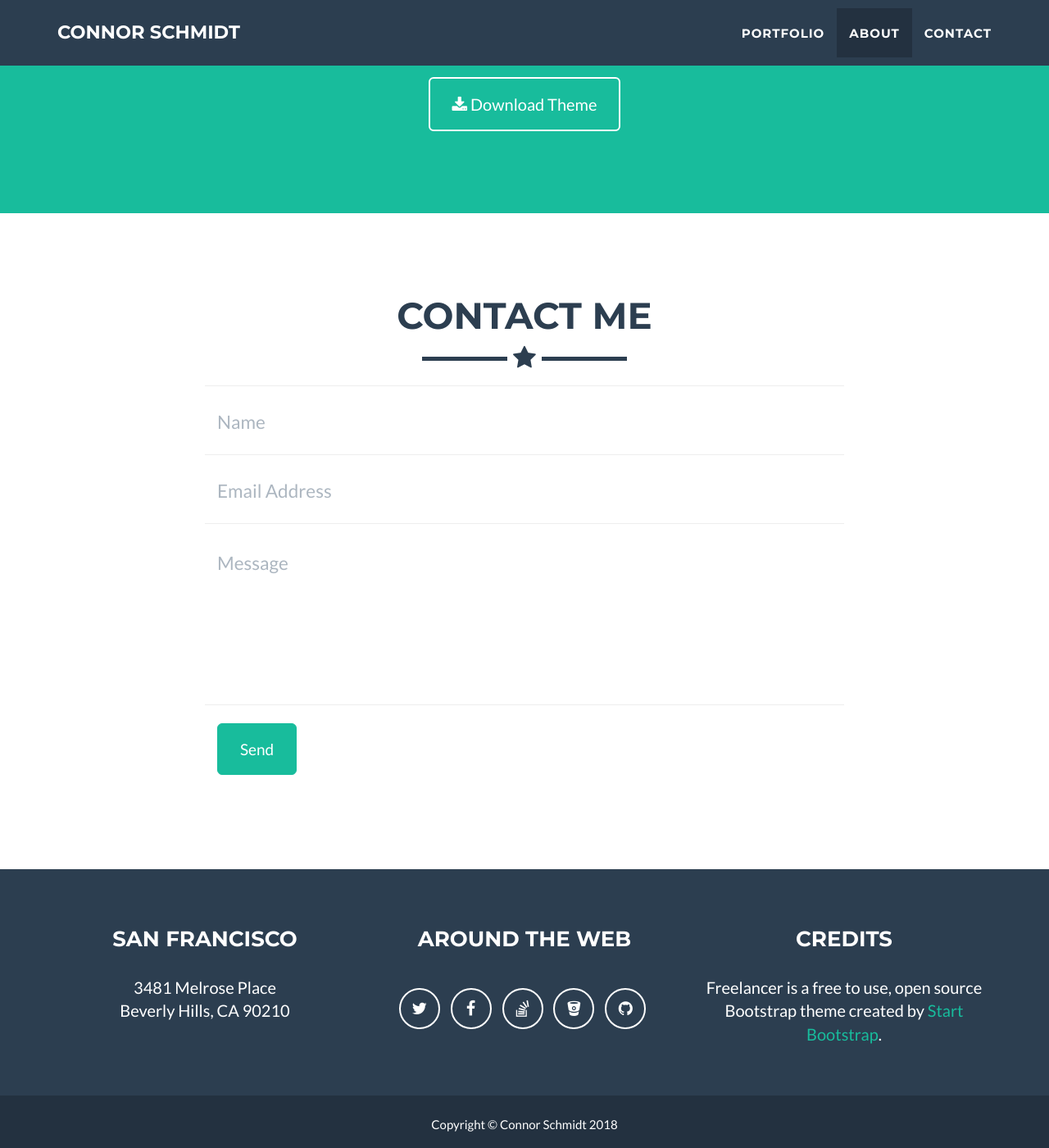
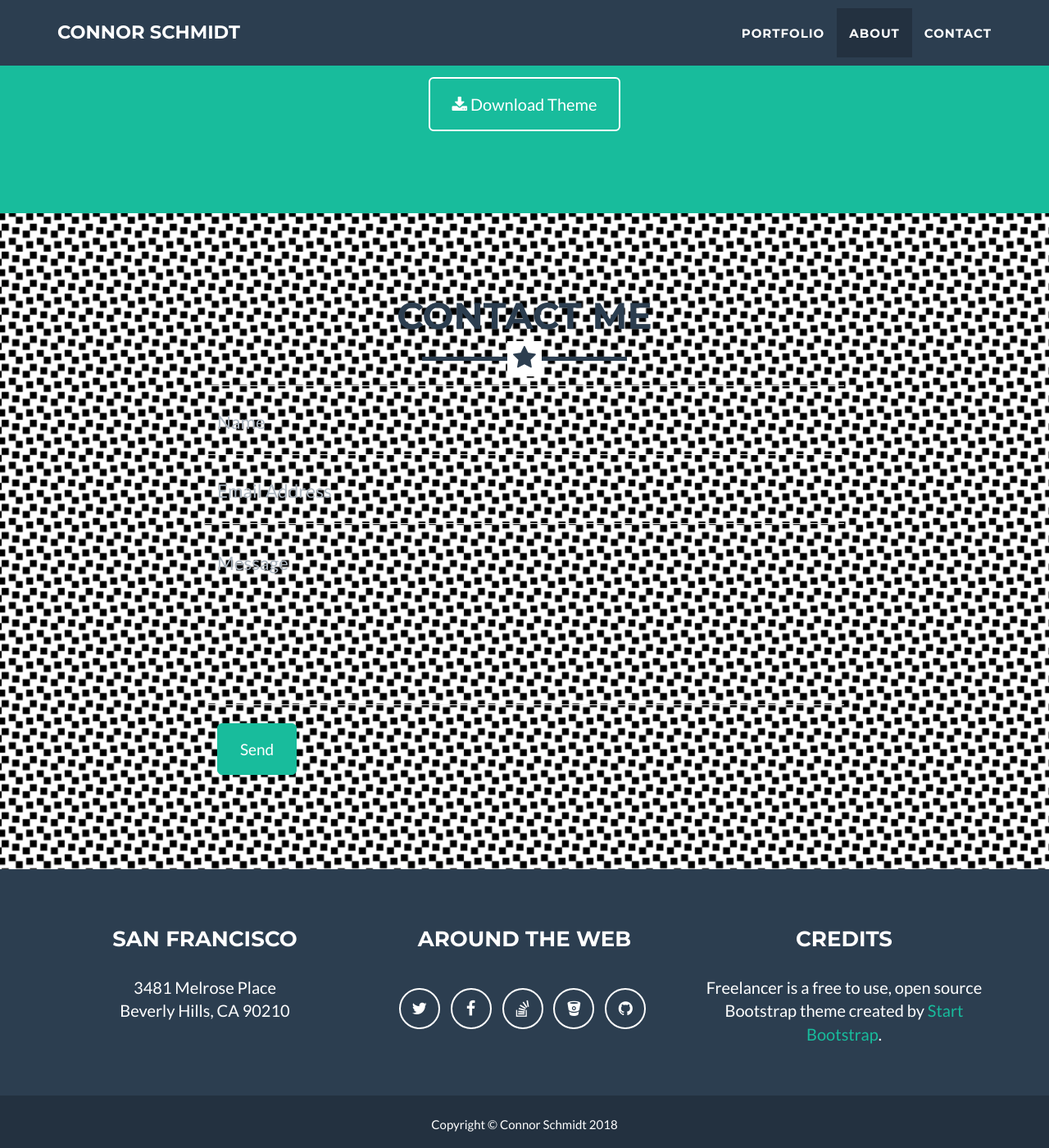
Before and after one commit to yukonnor/yukonnor.github.io, a Jekyll site: the page built from index.html, in a window 1280 px wide and 1400 px high, scrolled down 1188 px. Shown: the whole window at 82% size. Built offline with Jekyll 4.4.1, drawn with Linux system fonts in a browser that asks for light colours.

Commit message:
Update main.css

```diff
--- a/_includes/css/main.css
+++ b/_includes/css/main.css
@@ -6,7 +6,8 @@
 
 body {
     overflow-x: hidden;
-    background: Large_confetti_zoomed.pdf;
+    background-image: url("confetti.png");
+    background-color: #cccccc;
     background-size: cover;       /* For flexibility */
 }
 
```
